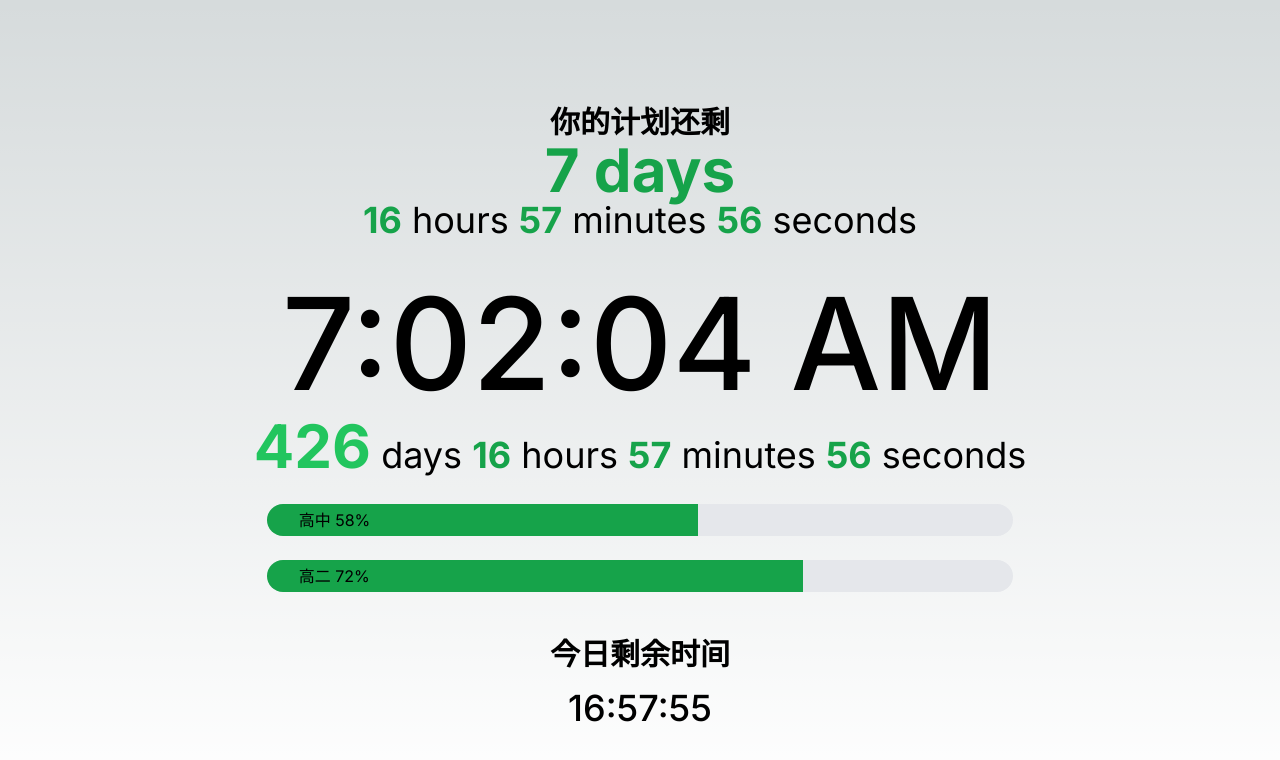
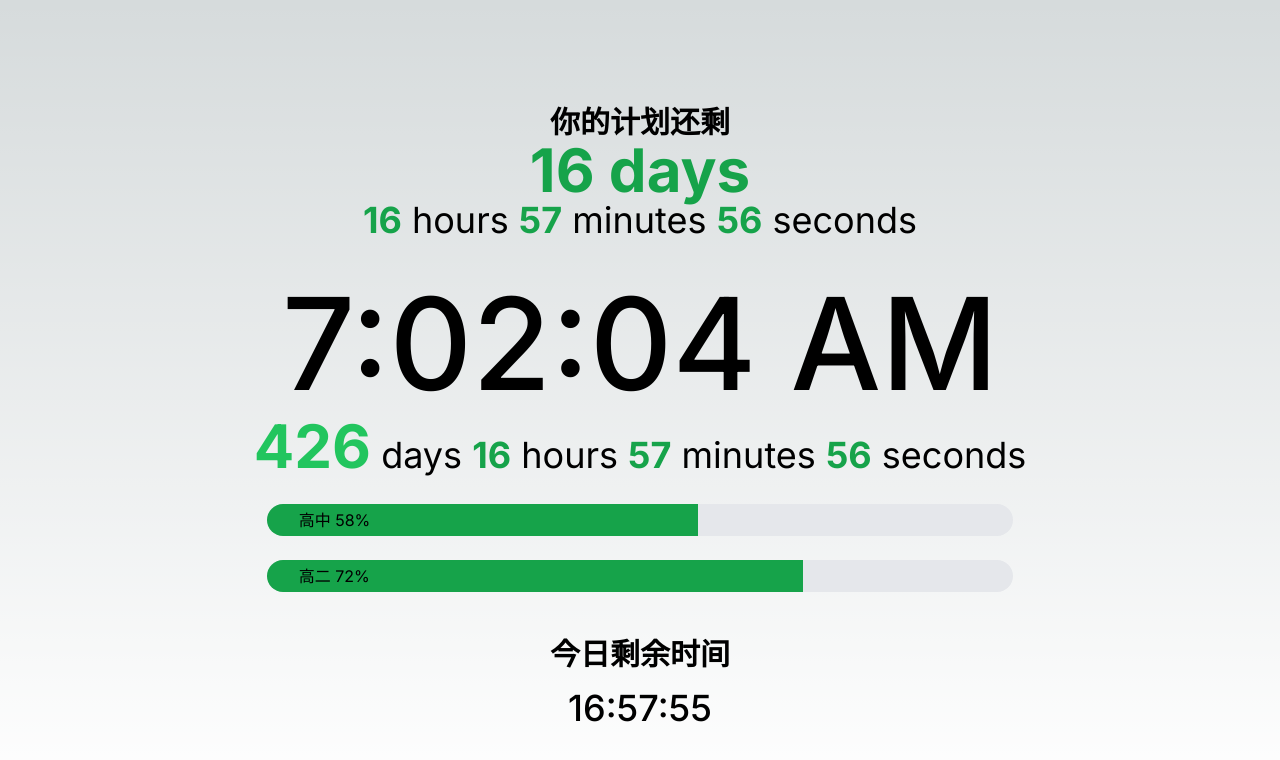
Before and after one commit to scooorpion/gaokao, a Next.js app: page / in a window 1280 px wide. Shown: the top 760 px of the page. Built offline with nearby package versions, Linux system fonts and the light colour scheme.

Commit message:
change date

```diff
--- a/components/OtherSchedule.tsx
+++ b/components/OtherSchedule.tsx
@@ -3,7 +3,7 @@ import { useState, useEffect } from 'react';
 
 const OtherSchedule = () => {
   // 定义目标日期（2025年6月7日）
-  const targetDate = new Date('2024-04-14T00:00:00');
+  const targetDate = new Date('2024-04-23T00:00:00');
 
   // 计算当前日期与目标日期之间的差值
   const calculateTimeLeft = () => {
```
